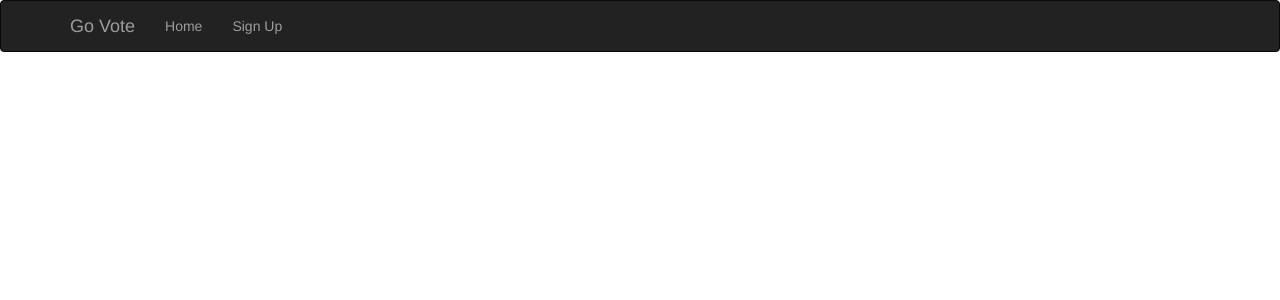
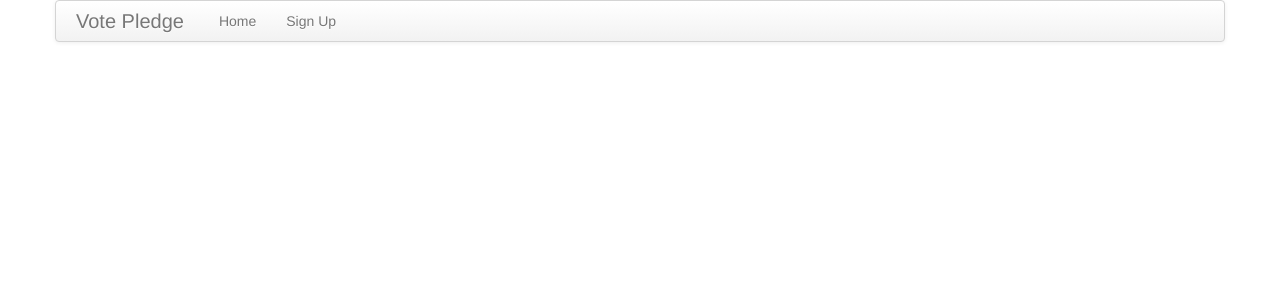
Before and after one commit to chris-anderson67/VotePledge, a Python web app: template app/templates/base.html in a window 1280 px wide. Shown: the top 300 px of the page. Run offline with Jinja, Linux system fonts and the light colour scheme; the template is opened without the code that fills it, so the values that code supplies are empty; some libraries are stand-ins or nearby versions.

Commit message:
working locally

```diff
--- a/app/__init__.py
+++ b/app/__init__.py
@@ -10,7 +10,7 @@ app = Flask(__name__)
 app.config.from_object('config')
 db = SQLAlchemy(app)
 mail = Mail(app)
-bootstrap = Bootstrap(app)
+# bootstrap = Bootstrap(app)
 
 app.logger.addHandler(logging.StreamHandler(sys.stdout))
 app.logger.setLevel(logging.ERROR)
--- a/app/templates/base.html
+++ b/app/templates/base.html
@@ -1,35 +1,56 @@
-{% extends "bootstrap/base.html" %}
 <!DOCTYPE html>
 <html lang="en">
   <head>
+    <link href="/static/base.css" rel="stylesheet">
     <link href="/static/css/bootstrap.min.css" rel="stylesheet" media="screen">
     <link href="/static/css/bootstrap-responsive.min.css" rel="stylesheet">
     <script src="http://code.jquery.com/jquery-latest.js"></script>
     <script src="/static/js/bootstrap.min.js"></script>
     <meta name="viewport" content="width=device-width, initial-scale=1.0">
   </head>
-
-{% block title %}VotePledge{% endblock %}
-
-{% block navbar %}
-<div class="navbar navbar-inverse" role="navigation">
+<!-- <nav class="navbar navbar-default"> -->
+<!-- <div class="navbar-fluid"> -->
+<!--     <div class="container"> -->
+<!--         <div class="navbar-header"> -->
+<!--             <h><a class="navbar-brand" href="/">Go Vote</a></h> -->
+<!--         </div> -->
+<!--         <div class="nav navbar-nav"> -->
+<!--             <li><a href="/">Home</a> -->
+<!--             <a href="/login">Sign Up</a></li> -->
+<!--         </div> -->
+<!--     </div> -->
+<!-- </div> -->
+<!-- </nav> -->
     <div class="container">
-        <div class="navbar-header">
-            <h><a class="navbar-brand" href="/">Go Vote</a></h>
-        </div>
-        <div class="nav navbar-nav">
-            <li><a href="/">Home</a></li>
-            <li><a href="/login">Sign Up</a></li>
+      <div class="navbar">
+        <div class="navbar-inner">
+          <a class="btn btn-navbar" data-toggle="collapse" data-target=".nav-collapse">
+            <span class="icon-bar"></span>
+            <span class="icon-bar"></span>
+            <span class="icon-bar"></span>
+          </a>
+          <a class="brand" id="brand_name" href="/">Vote Pledge</a>
+            <ul class="nav">
+              <li><a class="page_link" href="{{ url_for('index') }}">Home</a></li>
+              <li><a class="page_link" href="/login">Sign Up</a></li>
+            </ul>
+          <div class="nav-collapse collapse">
           </div>
         </div>
       </div>
+      <div class="row">
+        <div class="span12">
 		<div>
 		    {% include 'flash.html' %}
 		</div>
-{% endblock %}
-
           {% block content %}
 		<div class="container">
 		    {% block page_content %}{% endblock %}
 		</div>
 	   {% endblock %}
+	</div>
+       </div>
+    </div>
+
+
+</html>
--- a/app/templates/login.html
+++ b/app/templates/login.html
@@ -1,4 +1,6 @@
 <!-- extend base layout -->
+<!-- Help! -->
+
 {% extends "base.html" %}
 
 {% block page_content %}
@@ -11,4 +13,5 @@
     <p><button class="btn btn-success" type="submit" >Sign Up</button></p>
 </form>
 </div>
+
 {% endblock %}
```
Also changed, not shown: app/views.py (+7 -9 lines), Readme.md, 3 other files. Lines whose indentation alone changed are shown as unchanged.
